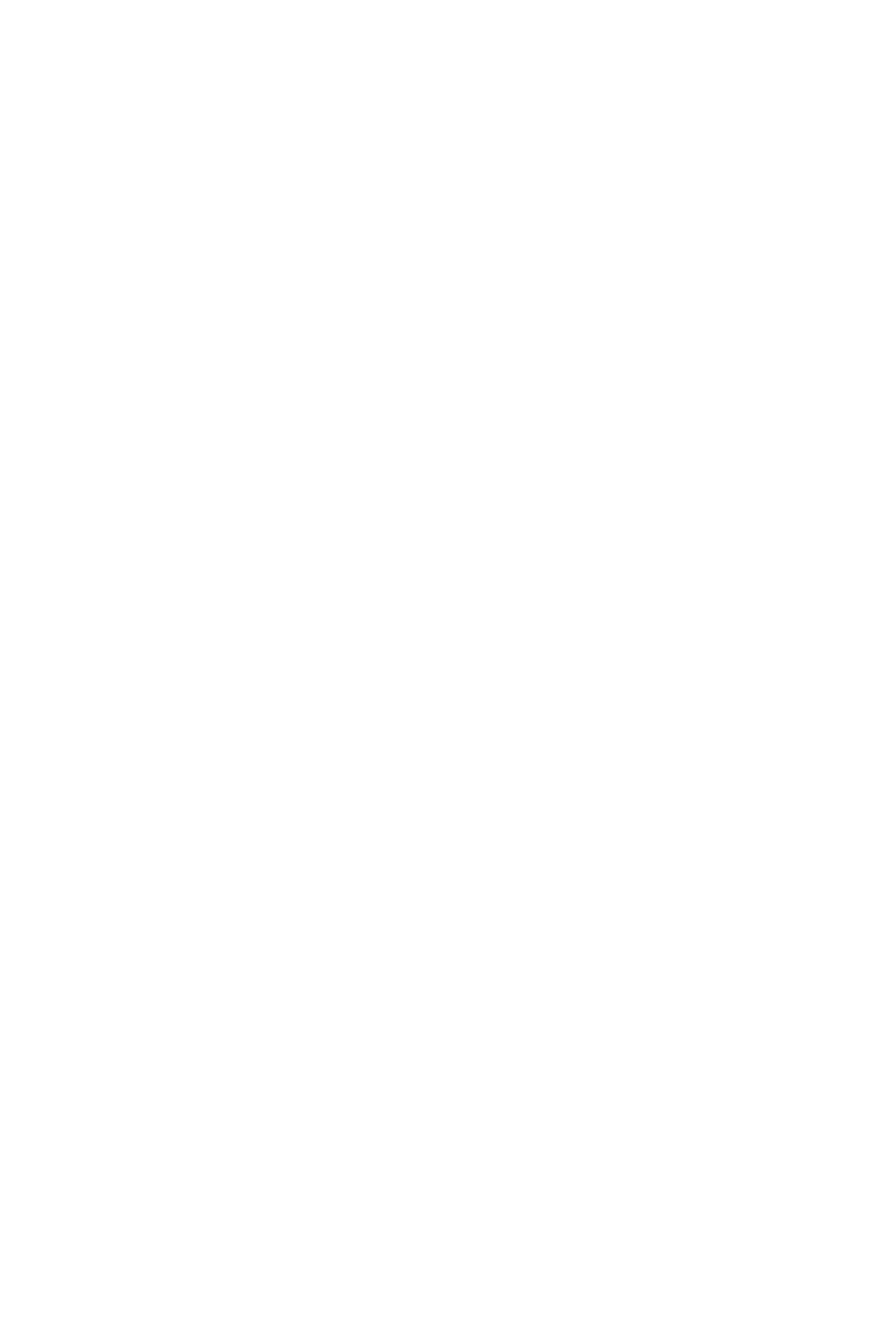
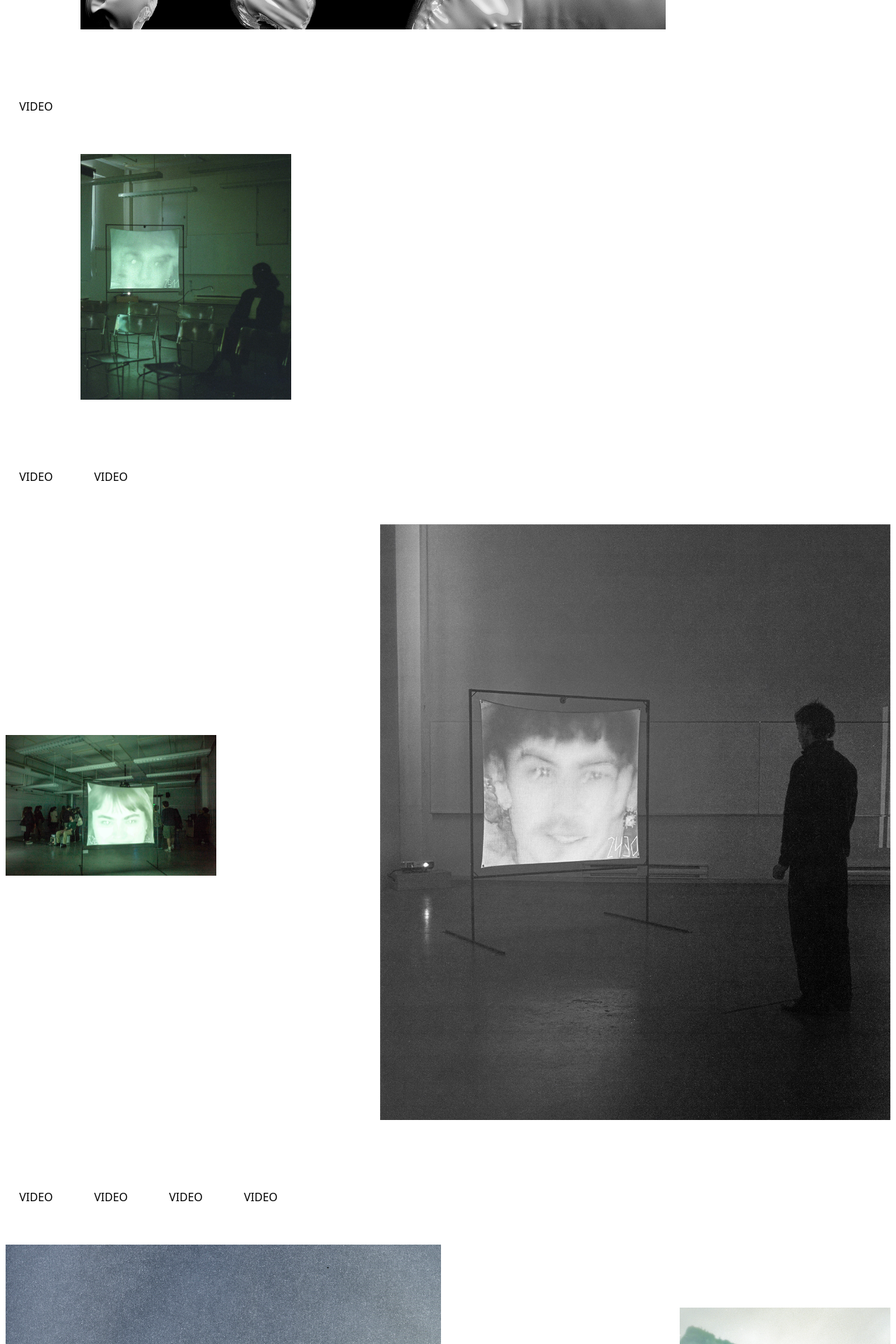
Before and after one commit to GabGo51/Jule-Portfolio, a React (Vite) app: page / in a window 1280 px wide. Shown: the part 7740-9660 px from the top of the page at 70% size. Before the commit the page ends 7241 px from the top, so only its background shows below. Built offline with nearby package versions, Linux system fonts and the light colour scheme.

Commit message:
done with picture placement

```diff
--- a/src/App.jsx
+++ b/src/App.jsx
@@ -60,7 +60,59 @@ function App() {
             <Image gridColumn="2 /5 " name="farley_01" margin="20%"/>
             <Image gridColumn="6 /13 " name="wales_02" margin="0%" />
           </Layer>
-
+          <Layer>
+            <Image gridColumn="2 /10 " name="inflated_01" margin="0%"/>
+          </Layer>
+          <Layer>
+            <p>VIDEO</p>
+          </Layer>
+          <Layer>
+            <Image gridColumn="2 /5 " name="pdfe_02" margin="0%"/>
+          </Layer>
+          <Layer>
+            <p>VIDEO</p>
+            <p>VIDEO</p>
+          </Layer>
+          <Layer>
+            <Image gridColumn="1 /4 " name="pdfe_03" margin="100%"/>
+            <Image gridColumn="6 /13 " name="pdfe_01" margin="0%"/>
+          </Layer>
+          <Layer>
+            <p>VIDEO</p>
+            <p>VIDEO</p>
+            <p>VIDEO</p>
+            <p>VIDEO</p>
+          </Layer>
+          <Layer>
+            <Image gridColumn="1 /7 " name="chimie_05" margin="0%"/>
+            <Image gridColumn="10 /13 " name="img_01" margin="30%"/>
+          </Layer>
+          <Layer>
+            <Image gridColumn="3 /12 " name="chimie_01" margin="0%"/>
+          </Layer>
+          <Layer>
+            <Image gridColumn="1 /4 " name="mamie_01" margin="0%"/>
+            <Image gridColumn="6 /11 " name="chimie_04" margin="30%"/>
+          </Layer>
+          <Layer>
+            <p>VIDEO</p>
+          </Layer>
+          <Layer>
+            <Image gridColumn="1 /10 " name="etape_01" margin="0%"/>
+          </Layer>
+          <Layer>
+            <p>VIDEO</p>
+          </Layer>
+          <Layer>
+            <Image gridColumn="1 /6 " name="etape_03" margin="0%"/>
+            <p>VIDEO</p>
+          </Layer>
+          <Layer>
+            <Image gridColumn="1 /11 " name="mayman_02" margin="0%"/>
+          </Layer>
+          <Layer>
+            <Image gridColumn="6 /12 " name="mayman_01" margin="0%"/>
+          </Layer>
 
         </section>
       </main>
```
